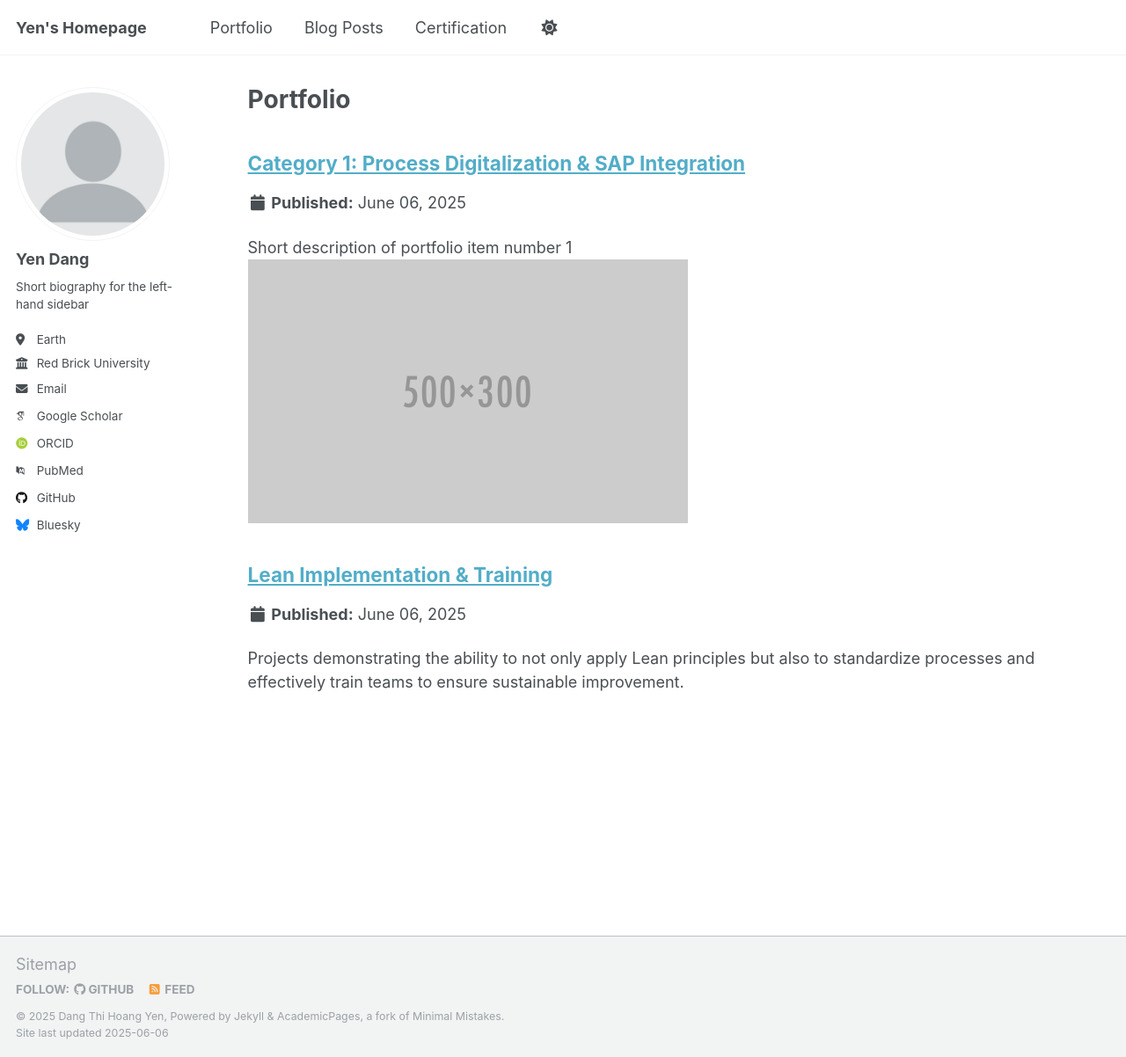
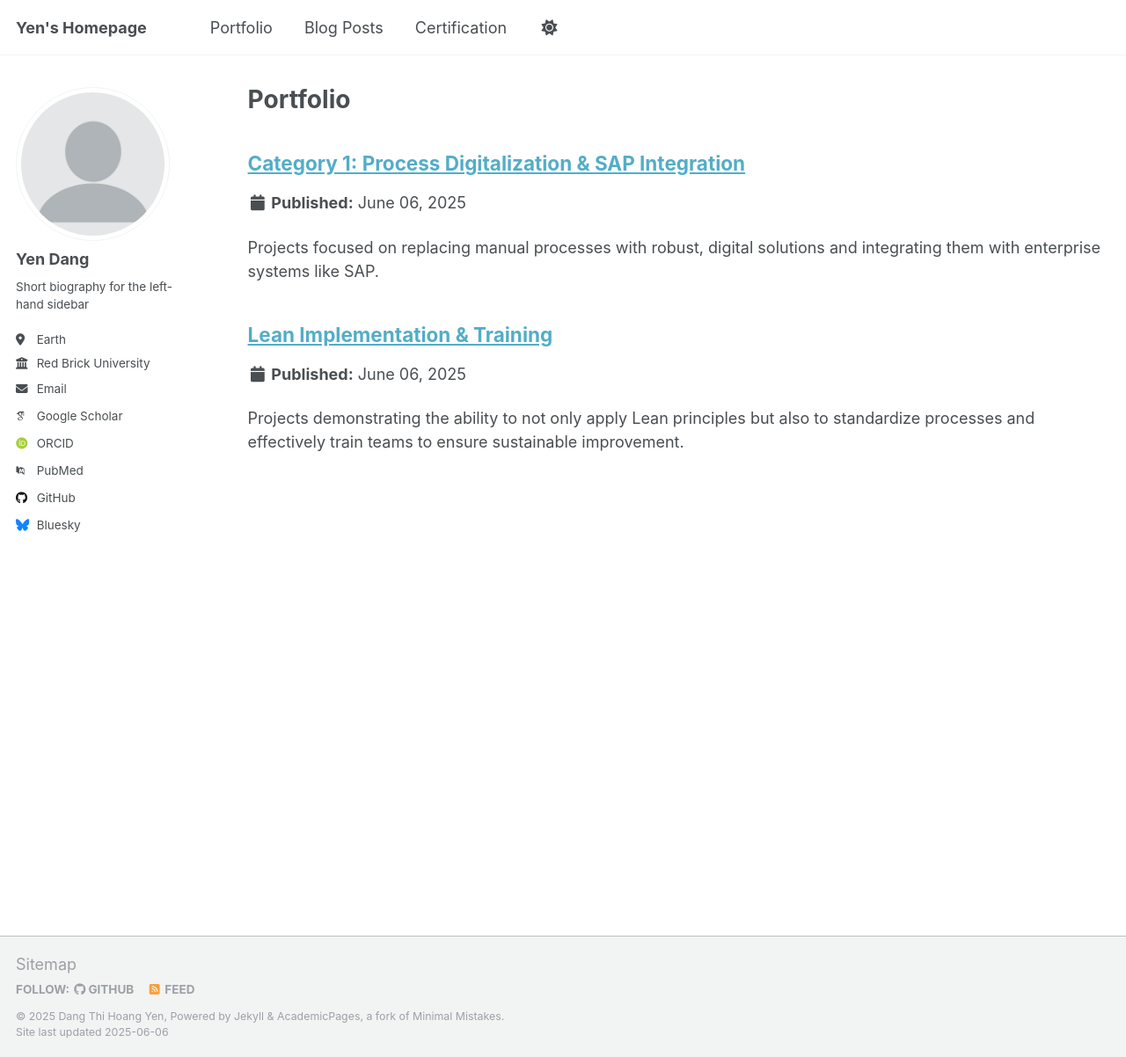
Before and after one commit to yen010390/yen010390.github.io, a Jekyll site: the page built from _pages/portfolio.html, in a window 1280 px wide and 1202 px high. Shown: the whole window at 88% size. Built offline with Jekyll 4.4.1, drawn with Linux system fonts in a browser that asks for light colours; some web fonts are replaced.

Commit message:
Update portfolio-1.md

```diff
--- a/_portfolio/portfolio-1.md
+++ b/_portfolio/portfolio-1.md
@@ -1,6 +1,6 @@
 ---
 title: "Category 1: Process Digitalization & SAP Integration"
-excerpt: "Short description of portfolio item number 1<br/><img src='/images/500x300.png'>"
+excerpt: "Projects focused on replacing manual processes with robust, digital solutions and integrating them with enterprise systems like SAP."
 collection: portfolio
 ---
 
```
